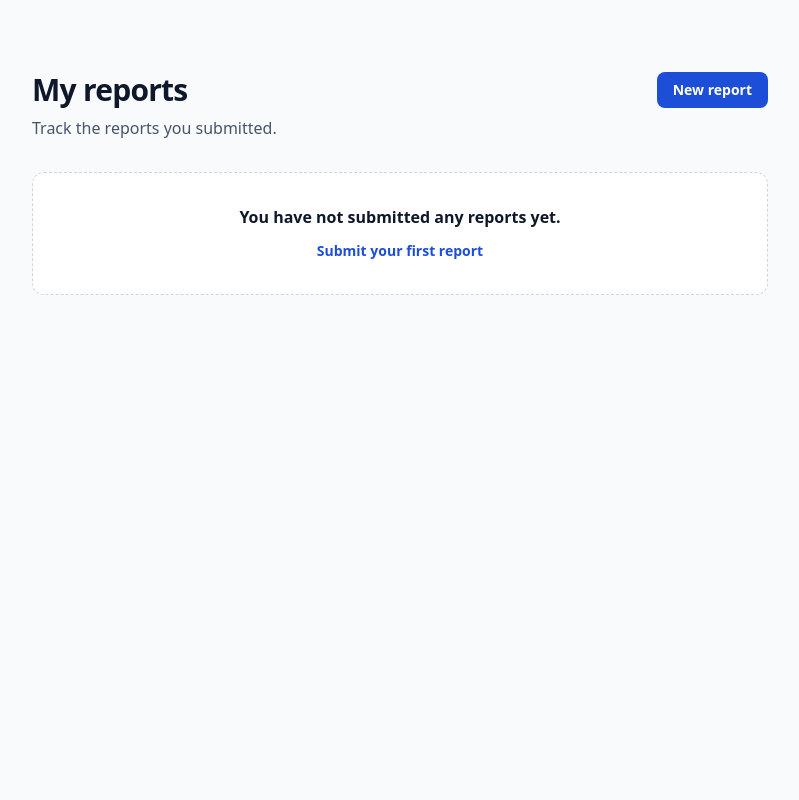
After one commit to Kingsley-codes/crimeAlert, a Flask app: page /my-reports in a window 1280 px wide. The commit adds this page. Shown: the whole page, without its empty margins (240-1039 px from the left). Run offline with Flask 3, Linux system fonts and the light colour scheme; the visitor is signed in with stand-in values (Sample User, id 1); data that the repository does not hold is empty; some libraries are stand-ins or nearby versions.

Commit message:
milestone 5

```diff
--- a/app/routes/web/__init__.py
+++ b/app/routes/web/__init__.py
@@ -2,7 +2,7 @@
 
 from urllib.parse import urljoin, urlparse
 
-from flask import Blueprint, flash, redirect, render_template, request, url_for
+from flask import Blueprint, abort, flash, redirect, render_template, request, url_for
 from flask_login import current_user, login_required, login_user, logout_user
 from sqlalchemy.exc import SQLAlchemyError
 
@@ -23,6 +23,30 @@ def home():  # type: ignore[no-untyped-def]
     return render_template("user/home.html")
 
 
+@web_bp.get("/my-reports")
+@login_required
+def my_reports():  # type: ignore[no-untyped-def]
+    """Show only the signed-in user's reports, including their anonymous ones."""
+    reports = db.session.scalars(
+        db.select(CrimeReport)
+        .where(CrimeReport.reporter_id == current_user.id)
+        .order_by(CrimeReport.created_at.desc(), CrimeReport.id.desc())
+    ).all()
+    return render_template("user/my_reports.html", reports=reports)
+
+
+@web_bp.get("/my-reports/<int:report_id>")
+@login_required
+def my_report_detail(report_id: int):  # type: ignore[no-untyped-def]
+    """Return a report only when it belongs to the signed-in user."""
+    report = db.session.scalar(
+        db.select(CrimeReport).where(CrimeReport.id == report_id, CrimeReport.reporter_id == current_user.id)
+    )
+    if report is None:
+        abort(404)
+    return render_template("user/report_detail.html", report=report)
+
+
 @web_bp.route("/report-crime", methods=["GET", "POST"])
 def report_crime():  # type: ignore[no-untyped-def]
     form = CrimeReportForm()
@@ -32,7 +56,8 @@ def report_crime():  # type: ignore[no-untyped-def]
         else:
             try:
                 report = CrimeReport(
-                    reporter_id=None if form.is_anonymous.data else current_user.id,
+                    # A signed-in reporter remains the private owner even when the public report is anonymous.
+                    reporter_id=current_user.id if current_user.is_authenticated else None,
                     is_anonymous=bool(form.is_anonymous.data),
                     crime_type=form.crime_type.data,
                     description=form.description.data.strip(),
--- a/app/templates/user/home.html
+++ b/app/templates/user/home.html
@@ -11,6 +11,9 @@
       A secure, location-aware platform for reporting and monitoring crime incidents.
     </p>
     <a href="{{ url_for('web.report_crime') }}" class="mt-8 inline-flex rounded-lg bg-blue-700 px-5 py-3 font-semibold text-white shadow-sm hover:bg-blue-800">Report a crime</a>
+    {% if current_user.is_authenticated %}
+      <a href="{{ url_for('web.my_reports') }}" class="mt-3 inline-flex rounded-lg px-5 py-3 font-semibold text-blue-700 ring-1 ring-inset ring-blue-700 hover:bg-blue-50 sm:ml-3">My reports</a>
+    {% endif %}
   </div>
 </section>
 {% endblock %}
--- /dev/null
+++ b/app/templates/user/my_reports.html
@@ -0,0 +1,39 @@
+{% extends "base.html" %}
+
+{% block title %}My reports | CrimeAlert{% endblock %}
+
+{% block content %}
+<section class="mx-auto max-w-3xl px-4 py-8 sm:py-12">
+  <div class="flex items-start justify-between gap-4">
+    <div>
+      <h1 class="text-3xl font-bold tracking-tight">My reports</h1>
+      <p class="mt-2 text-slate-600">Track the reports you submitted.</p>
+    </div>
+    <a href="{{ url_for('web.report_crime') }}" class="shrink-0 rounded-lg bg-blue-700 px-4 py-2 text-sm font-semibold text-white hover:bg-blue-800">New report</a>
+  </div>
+
+  {% if reports %}
+    <div class="mt-8 space-y-4">
+      {% for report in reports %}
+        {% set status_classes = {'pending': 'bg-slate-100 text-slate-700', 'approved': 'bg-emerald-100 text-emerald-800', 'rejected': 'bg-red-100 text-red-800'} %}
+        <article class="rounded-xl bg-white p-5 shadow-sm ring-1 ring-slate-200">
+          <div class="flex items-start justify-between gap-4">
+            <div>
+              <p class="text-xs font-semibold uppercase tracking-wider text-slate-500">{{ report.crime_type }}</p>
+              <h2 class="mt-1 text-lg font-bold text-slate-900">{{ report.incident_datetime.strftime('%d %b %Y, %H:%M') }}</h2>
+            </div>
+            <span class="rounded-full px-3 py-1 text-xs font-semibold capitalize {{ status_classes[report.status] }}">{{ report.status }}</span>
+          </div>
+          <p class="mt-3 line-clamp-2 text-sm leading-6 text-slate-600">{{ report.description }}</p>
+          <a href="{{ url_for('web.my_report_detail', report_id=report.id) }}" class="mt-4 inline-flex text-sm font-semibold text-blue-700 hover:underline">View report <span aria-hidden="true">→</span></a>
+        </article>
+      {% endfor %}
+    </div>
+  {% else %}
+    <div class="mt-8 rounded-xl border border-dashed border-slate-300 bg-white p-8 text-center">
+      <h2 class="font-semibold">You have not submitted any reports yet.</h2>
+      <a href="{{ url_for('web.report_crime') }}" class="mt-3 inline-flex text-sm font-semibold text-blue-700 hover:underline">Submit your first report</a>
+    </div>
+  {% endif %}
+</section>
+{% endblock %}
```
Also changed, not shown: app/templates/user/report_detail.html (added, +24 -0 lines), tests/test_app.py (+65 -0 lines), 1 other file.
